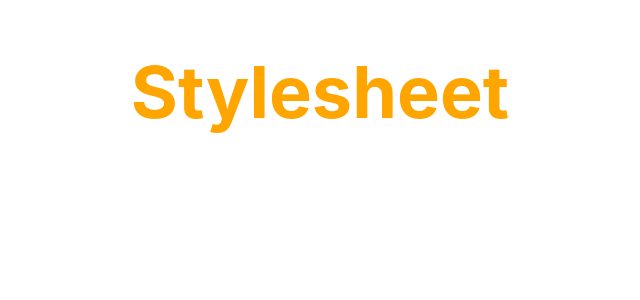
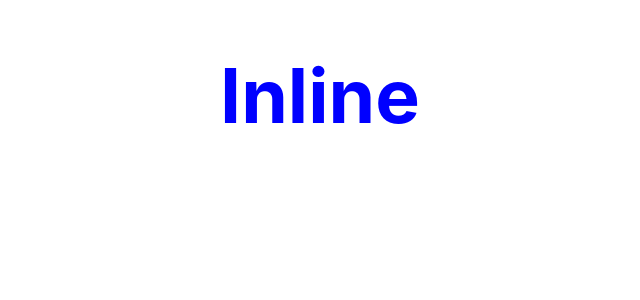
Before and after one commit to vibha-2601/react-course, a React (Create React App) app in the folder hello-world/: page / in a window 1280 px wide. Shown: the top 300 px of the page, without its empty margins (320-960 px from the left). Built offline with nearby package versions, Linux system fonts and the light colour scheme.

Commit message:
Inline styling

```diff
--- a/hello-world/src/App.js
+++ b/hello-world/src/App.js
@@ -10,11 +10,13 @@
 import ParentComponents from './Components/ParentComponents'
 import UserGreeting from './Components/UserGreeting';
 import Stylesheet from './Components/Stylesheet';
+import Inline from './Components/Inline';
 
 function App() {
   return (
     <div className="App">
-      <Stylesheet primary={true}/>
+      <Inline />
+      {/* <Stylesheet primary={true}/> */}
       {/* <NameList /> */}
       {/* <UserGreeting /> */}
       {/* <ParentComponents /> */}
--- /dev/null
+++ b/hello-world/src/Components/Inline.js
@@ -0,0 +1,16 @@
+import React from 'react'
+
+const heading = {
+    fontSize: '75px',
+    color: 'blue'
+}
+
+function Inline() {
+  return (
+    <div>
+      <h1 style={heading}>Inline</h1>
+    </div>
+  )
+}
+
+export default Inline
```
